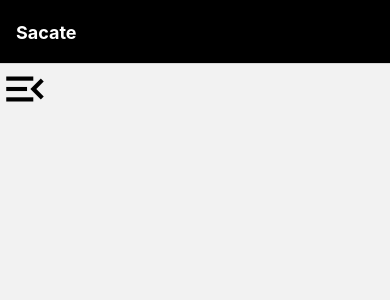
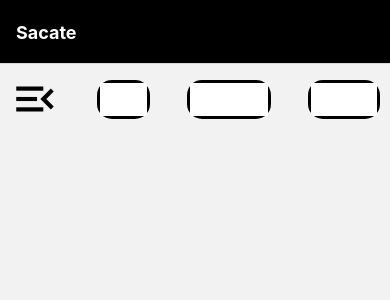
Before and after one commit to vilarj/sacate, a React Native app: screen /Home in a window 390 px wide. Shown: the top 300 px of the page. Built offline with nearby package versions, Linux system fonts and the light colour scheme.

Commit message:
Working on the menu

```diff
--- a/components/Status.js
+++ b/components/Status.js
@@ -1,21 +1,40 @@
-import { View, SafeAreaView, Text } from 'react-native';
-import styles from '../style/styles';
-import { MaterialIcons } from '@expo/vector-icons';
+import { MaterialIcons } from "@expo/vector-icons";
+import { Button, Pressable, View } from "react-native";
+import styles from "../style/styles";
 
-export default function Header() {
+export default function Header({ navigation }) {
   return (
-    <SafeAreaView style={styles.header}>
-        <View>
-            <Text>Hoy</Text>
-        </View>
+    <View style={styles.statusBar}>
+      <View>
+        <Pressable onPress={() => navigation.navigate("Menu")}>
+          <MaterialIcons name="menu-open" size={50} />
+        </Pressable>
+      </View>
+      <View style={styles.hoy}>
+        <Button
+          onPress={null}
+          title="Hoy"
+          color="white"
+          accessibilityLabel="Hoy"
+        />
+      </View>
+      <View style={styles.moneda}>
+        <Button
+          onPress={null}
+          title="Moneda"
+          color="white"
+          accessibilityLabel="Moneda"
+        />
+      </View>
 
-        <View>
-            <Text>Moneda</Text>
-        </View>
-
-        <View>
-            <Text>Grupo</Text>
-        </View>
-    </SafeAreaView>
+      <View style={styles.grupo}>
+        <Button
+          onPress={null}
+          title="Grupo"
+          color="white"
+          accessibilityLabel="Grupo"
+        />
+      </View>
+    </View>
   );
 }
--- a/screens/Home.js
+++ b/screens/Home.js
@@ -1,13 +1,11 @@
-import { MaterialIcons } from "@expo/vector-icons";
-import { Pressable, SafeAreaView } from "react-native";
+import { View } from "react-native";
+import Status from "../components/Status";
 
 const Home = ({ navigation }) => {
   return (
-    <SafeAreaView>
-      <Pressable onPress={() => navigation.navigate("Menu")}>
-        <MaterialIcons name="menu-open" size={50} />
-      </Pressable>
-    </SafeAreaView>
+    <View style={{ flex: 1 }}>
+      <Status navigation={navigation} />
+    </View>
   );
 };
 
--- a/screens/Menu.js
+++ b/screens/Menu.js
@@ -1,9 +1,9 @@
-import { SafeAreaView, Text } from "react-native";
+import { Text, View } from "react-native";
 
 const Menu = () => {
-  <SafeAreaView>
+  <View>
     <Text>Hi</Text>
-  </SafeAreaView>;
+  </View>;
 };
 
 export default Menu;
--- a/style/styles.js
+++ b/style/styles.js
@@ -21,6 +21,27 @@ const styles = StyleSheet.create({
       fontWeight: "bold",
     },
   },
+  statusBar: {
+    flexDirection: "row",
+    alignItems: "center",
+    justifyContent: "space-between",
+    padding: 10,
+  },
+  hoy: {
+    backgroundColor: "black",
+    borderRadius: 15,
+    padding: 3,
+  },
+  moneda: {
+    backgroundColor: "black",
+    borderRadius: 15,
+    padding: 3,
+  },
+  grupo: {
+    backgroundColor: "black",
+    borderRadius: 15,
+    padding: 3,
+  },
 });
 
 export default styles;
```
